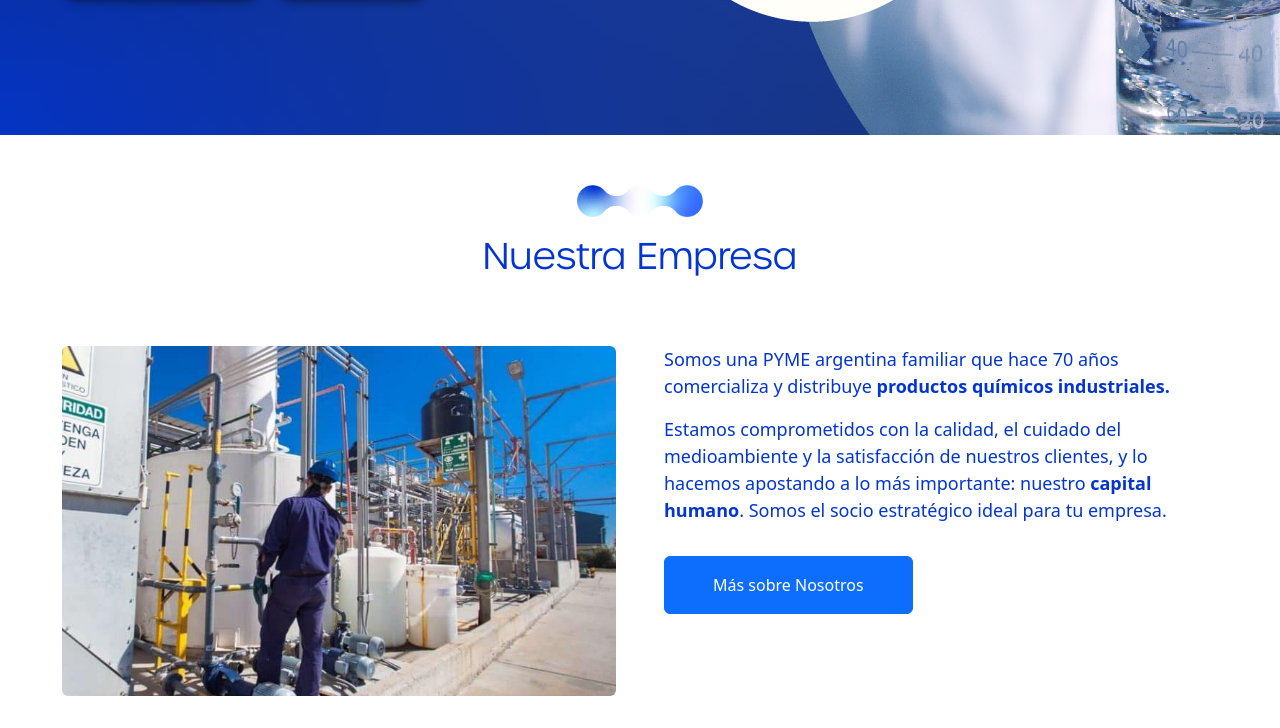
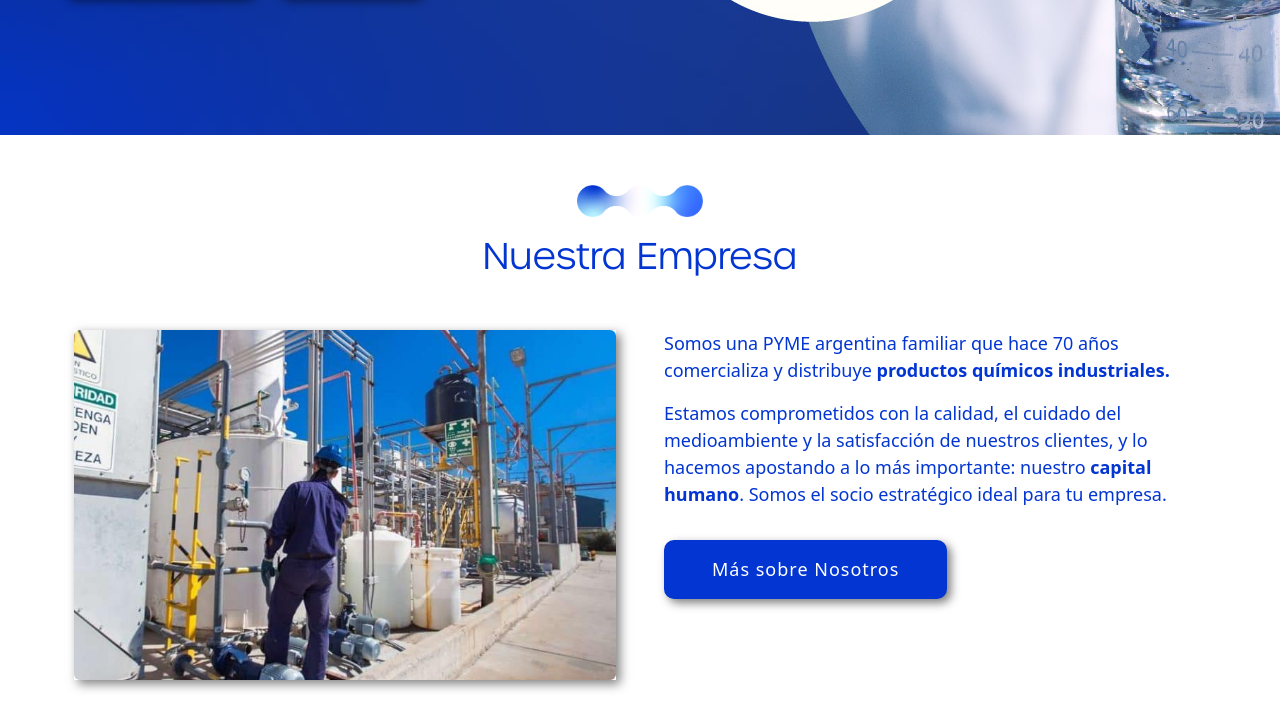
Before and after one commit to smauhourat/inquimex_2025, a plain HTML site: page index_new.html in a window 1280 px wide. Shown: the part 616-1344 px from the top of the page. After the commit the page ends 1312 px from the top, so only its background shows below. Drawn offline with nearby package versions, Linux system fonts and the light colour scheme.

Commit message:
nosotros

```diff
--- a/assets/css/main.css
+++ b/assets/css/main.css
@@ -248,7 +248,7 @@ h6,
     box-shadow: 4px 4px 10px 0px rgba(0, 0, 0, .5);
 }
 
-#nosotros .btn-productos {
+.btn-principal {
     font-weight: 400;
     font-size: 18px;
     letter-spacing: 1px;
@@ -260,6 +260,11 @@ h6,
     color: #fff;
     background-color: #0235d2;
     border-style: none;
+    box-shadow: 4px 4px 10px 0px rgba(0, 0, 0, .5);
+    text-decoration: none;
+}
+
+.slider-pic {
     box-shadow: 4px 4px 10px 0px rgba(0, 0, 0, .5);
 }
 
--- a/index_new.html
+++ b/index_new.html
@@ -118,11 +118,36 @@
                         <h2>Nuestra Empresa</h2>
                     </div>
                 </div>
+                <div>
+                    <div class="container py-3">
+                        <div class="row g-5">
+                            <div class="col-lg-6 mobile-hide" style="min-height: 350px;">
+                                <div class="position-relative h-100 slider-pic">
+                                    <img class="position-absolute w-100 h-100 rounded wow zoomIn" data-wow-delay="0.9s"
+                                        src="assets/images/planta-6-768x547.jpg" style="object-fit: cover;" srcset="">
+                                </div>
+                            </div>
+                            <div class="col-lg-6 section-content">
+                                <p>Somos una PYME argentina familiar que hace 70 años
+                                    comercializa y distribuye <strong>productos químicos
+                                        industriales.</strong></p>
+                                <p>Estamos comprometidos con la
+                                    calidad, el cuidado del medioambiente y la satisfacción
+                                    de nuestros clientes, y lo hacemos apostando a lo más
+                                    importante: nuestro <strong>capital humano</strong>.
+                                    Somos el socio estratégico ideal para tu empresa. </p>
+                                <a href="about.html" class="btn-principal py-3 px-5 mt-3 wow zoomIn"
+                                    data-wow-delay="0.9s">
+                                    Más sobre Nosotros</a>
+                            </div>
+                        </div>
+                    </div>
+                </div>
             </div>
         </div>
     </section>
 
-    <section id="about">
+    <!-- <section id="about">
         <div class="container-fluid py-3 wow fadeInUp" data-wow-delay="0.1s">
             <div class="container py-3">
                 <div class="row g-5">
@@ -143,13 +168,11 @@
                             Somos el socio estratégico ideal para tu empresa. </p>
                         <a href="about.html" class="btn btn-primary py-3 px-5 mt-3 wow zoomIn" data-wow-delay="0.9s">
                             Más sobre Nosotros</a>
-
                     </div>
-
                 </div>
             </div>
         </div>
-    </section>
+    </section> -->
 
 
 
```
